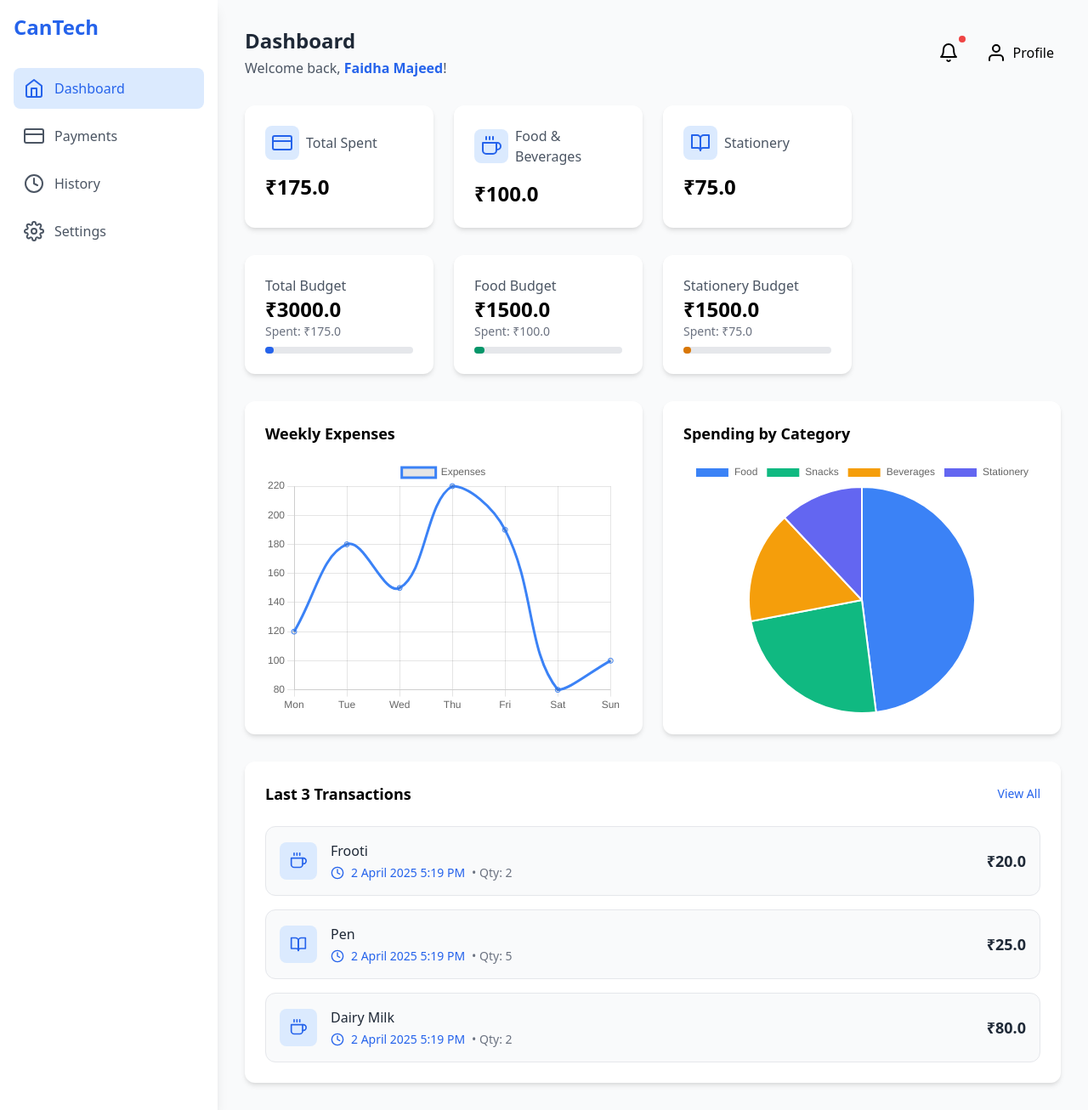
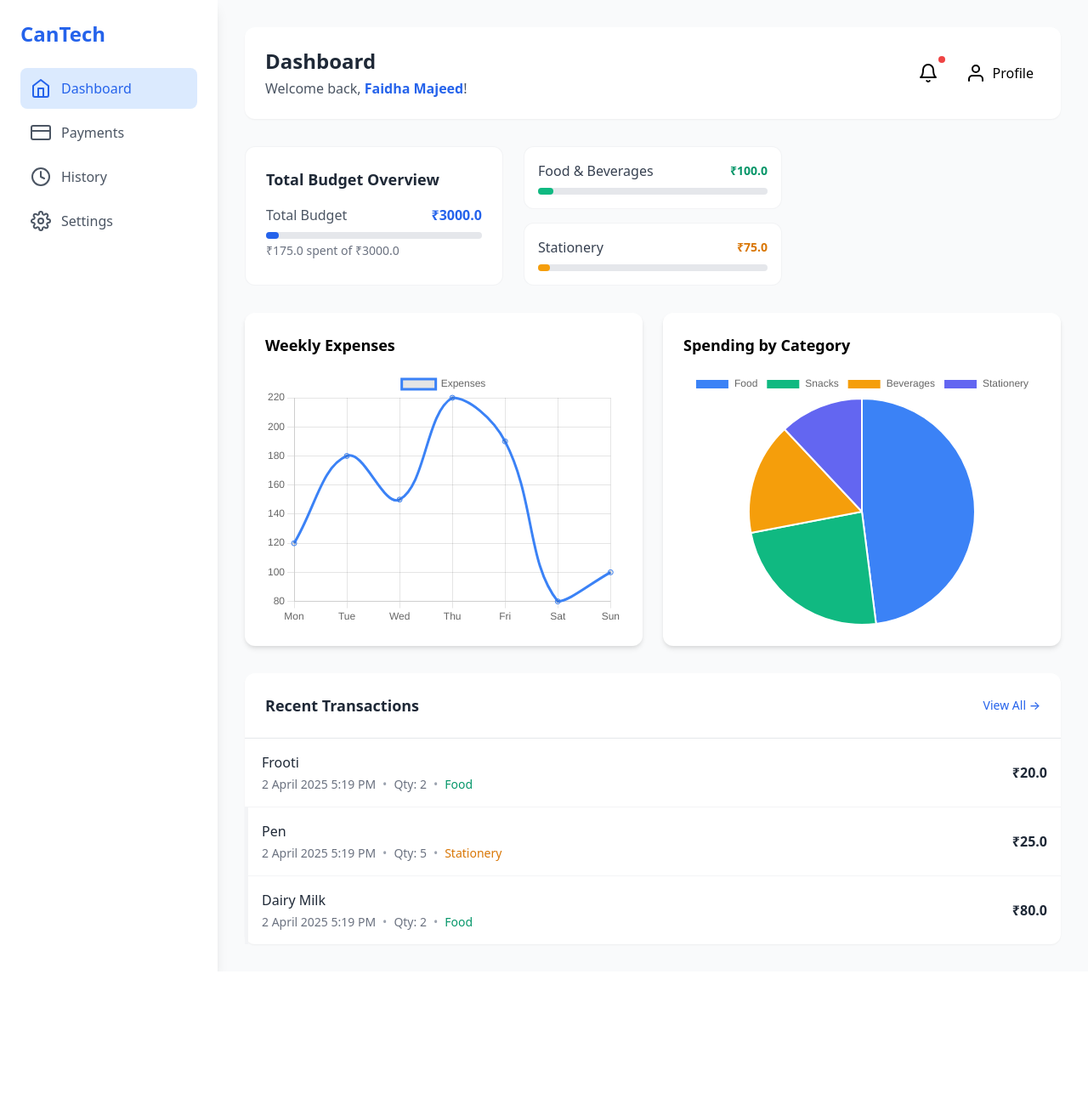
Before and after one commit to twwoface/PROJECT, a Flask app: page /dashboard in a window 1280 px wide. Shown: the whole page at 85% size. After the commit the page ends 1143 px from the top, so only its background shows below. Run offline with Flask 3, Linux system fonts and the light colour scheme; a user stored in the database is signed in; data comes from the database, SQL or seed files in the repository; some libraries are stand-ins or nearby versions.

Commit message:
optimized dashboard

```diff
--- a/templates/dashboard.html
+++ b/templates/dashboard.html
@@ -17,21 +17,47 @@
             top: 0;
             right: 0;
         }
+        .expense-card {
+            transition: all 0.3s ease;
+            border: 1px solid rgba(229, 231, 235, 0.5);
+        }
         .expense-card:hover {
-            transform: translateY(-2px);
-            transition: transform 0.2s ease;
+            transform: translateY(-4px);
+            box-shadow: 0 12px 24px rgba(0, 0, 0, 0.05);
+            border-color: #3B82F6;
         }
         .chart-container {
             height: 300px;
+            position: relative;
+        }
+        .progress-ring {
+            transition: all 0.3s ease;
+        }
+        .transaction-item {
+            transition: all 0.2s ease;
+            border-left: 4px solid transparent;
+        }
+        .transaction-item:hover {
+            border-left-color: #3B82F6;
+            background-color: #F8FAFC;
+        }
+        .sidebar-link {
+            transition: all 0.2s ease;
+            border-radius: 8px;
+            margin-bottom: 4px;
+        }
+        .sidebar-link:hover {
+            background-color: #EFF6FF;
+            color: #3B82F6;
         }
     </style>
 </head>
 <body class="bg-gray-50">
     <div class="flex min-h-screen">
-        <!-- Sidebar -->
-        <aside class="w-64 bg-white shadow-lg p-4 space-y-4">
-            <div class="text-2xl font-bold text-blue-600 mb-8">CanTech</div>
-            <nav class="space-y-2">
+        <!-- Sidebar with updated styling -->
+        <aside class="w-64 bg-white shadow-lg p-6 space-y-6">
+            <div class="text-2xl font-bold text-blue-600">CanTech</div>
+            <nav class="space-y-1">
                 <a href="{{ url_for('dashboard') }}" class="flex items-center space-x-3 bg-blue-100 text-blue-600 p-3 rounded-lg">
                     <i data-feather="home"></i>
                     <span>Dashboard</span>
@@ -59,8 +85,8 @@
 
         <!-- Main Content -->
         <main class="flex-1 p-8">
-            <!-- Header -->
-            <header class="flex justify-between items-center mb-8">
+            <!-- Header with welcome message -->
+            <header class="flex justify-between items-center mb-8 bg-white p-6 rounded-xl shadow-sm">
                 <div>
                     <h1 class="text-2xl font-bold text-gray-800">Dashboard</h1>
                     {% if user_name %}
@@ -79,82 +105,52 @@
                 </div>
             </header>
 
-            <!-- Expense Cards -->
-            <div class="grid grid-cols-1 md:grid-cols-2 lg:grid-cols-4 gap-6 mb-8">
-                <!-- Total Spent Card -->
-                <div class="expense-card bg-white p-6 rounded-xl shadow-md">
-                    <div class="flex justify-between items-start mb-4">
-                        <div class="flex items-center space-x-2">
-                            <div class="p-2 bg-blue-100 rounded-lg">
-                                <i data-feather="credit-card" class="text-blue-600"></i>
+            <!-- Summary Cards -->
+            <div class="grid grid-cols-1 md:grid-cols-2 lg:grid-cols-3 gap-6 mb-8">
+                <!-- Unified Budget Card -->
+                <div class="expense-card bg-white p-6 rounded-xl col-span-1 md:col-span-2 lg:col-span-1">
+                    <h3 class="text-lg font-semibold text-gray-800 mb-4">Total Budget Overview</h3>
+                    <div class="space-y-4">
+                        <div>
+                            <div class="flex justify-between mb-2">
+                                <span class="text-gray-600">Total Budget</span>
+                                <span class="text-blue-600 font-semibold">₹{{ total_budget }}</span>
                             </div>
-                            <h3 class="text-gray-600">Total Spent</h3>
+                            <div class="w-full bg-gray-200 rounded-full h-2">
+                                <div class="bg-blue-600 h-2 rounded-full" style="width: {{ (total_spent / total_budget) * 100 }}%;"></div>
+                            </div>
+                            <p class="text-sm text-gray-500 mt-1">₹{{ total_spent }} spent of ₹{{ total_budget }}</p>
                         </div>
-                    </div>
-                    <p class="text-2xl font-bold">₹{{ total_spent }}</p>
-                </div>
-
-                <!-- Food Card -->
-                <div class="expense-card bg-white p-6 rounded-xl shadow-md">
-                    <div class="flex justify-between items-start mb-4">
-                        <div class="flex items-center space-x-2">
-                            <div class="p-2 bg-blue-100 rounded-lg">
-                                <i data-feather="coffee" class="text-blue-600"></i>
-                            </div>
-                            <h3 class="text-gray-600">Food & Beverages</h3>
-                        </div>
-                    </div>
-                    <p class="text-2xl font-bold">₹{{ total_food }}</p>
-                </div>
-
-                <!-- Stationery Card -->
-                <div class="expense-card bg-white p-6 rounded-xl shadow-md">
-                    <div class="flex justify-between items-start mb-4">
-                        <div class="flex items-center space-x-2">
-                            <div class="p-2 bg-blue-100 rounded-lg">
-                                <i data-feather="book-open" class="text-blue-600"></i>
-                            </div>
-                            <h3 class="text-gray-600">Stationery</h3>
-                        </div>
-                    </div>
-                    <p class="text-2xl font-bold">₹{{ total_stationery  }}</p>
-                </div>
-            </div>
-
-            <!-- Budget Cards -->
-            <div class="grid grid-cols-1 md:grid-cols-2 lg:grid-cols-4 gap-6 mb-8">
-                <!-- Total Budget Card -->
-                <div class="expense-card bg-white p-6 rounded-xl shadow-md">
-                    <h3 class="text-gray-600">Total Budget</h3>
-                    <p class="text-2xl font-bold">₹{{ total_budget }}</p>
-                    <p class="text-sm text-gray-500">Spent: ₹{{ total_spent }}</p>
-                    <div class="w-full bg-gray-200 rounded-full h-2 mt-2">
-                        <div class="bg-blue-600 h-2 rounded-full" style="width: {{ (total_spent / total_budget) * 100 }}%;"></div>
                     </div>
                 </div>
 
-                <!-- Food Budget Card -->
-                <div class="expense-card bg-white p-6 rounded-xl shadow-md">
-                    <h3 class="text-gray-600">Food Budget</h3>
-                    <p class="text-2xl font-bold">₹{{ food_budget }}</p>
-                    <p class="text-sm text-gray-500">Spent: ₹{{ total_food }}</p>
-                    <div class="w-full bg-gray-200 rounded-full h-2 mt-2">
-                        <div class="bg-green-600 h-2 rounded-full" style="width: {{ (total_food / food_budget) * 100 }}%;"></div>
+                <!-- Category Spending Cards -->
+                <div class="grid grid-cols-1 gap-4">
+                    <!-- Food Budget -->
+                    <div class="expense-card bg-white p-4 rounded-xl">
+                        <div class="flex justify-between items-center mb-2">
+                            <h3 class="font-medium text-gray-700">Food & Beverages</h3>
+                            <span class="text-sm font-semibold text-green-600">₹{{ total_food }}</span>
+                        </div>
+                        <div class="w-full bg-gray-200 rounded-full h-2">
+                            <div class="bg-green-500 h-2 rounded-full" style="width: {{ (total_food / food_budget) * 100 }}%;"></div>
+                        </div>
                     </div>
-                </div>
 
-                <!-- Stationery Budget Card -->
-                <div class="expense-card bg-white p-6 rounded-xl shadow-md">
-                    <h3 class="text-gray-600">Stationery Budget</h3>
-                    <p class="text-2xl font-bold">₹{{ stationery_budget }}</p>
-                    <p class="text-sm text-gray-500">Spent: ₹{{ total_stationery }}</p>
-                    <div class="w-full bg-gray-200 rounded-full h-2 mt-2">
-                        <div class="bg-yellow-600 h-2 rounded-full" style="width: {{ (total_stationery / stationery_budget) * 100 }}%;"></div>
+                    <!-- Stationery Budget -->
+                    <div class="expense-card bg-white p-4 rounded-xl">
+                        <div class="flex justify-between items-center mb-2">
+                            <h3 class="font-medium text-gray-700">Stationery</h3>
+                            <span class="text-sm font-semibold text-yellow-600">₹{{ total_stationery }}</span>
+                        </div>
+                        <div class="w-full bg-gray-200 rounded-full h-2">
+                            <div class="bg-yellow-500 h-2 rounded-full" style="width: {{ (total_stationery / stationery_budget) * 100 }}%;"></div>
+                        </div>
                     </div>
                 </div>
             </div>
 
-            <!-- Charts -->
+            <!-- Charts Section -->
             <div class="grid grid-cols-1 lg:grid-cols-2 gap-6 mb-8">
                 <!-- Weekly Expenses Chart -->
                 <div class="bg-white p-6 rounded-xl shadow-md">
@@ -174,43 +170,39 @@
             </div>
 
             <!-- Recent Transactions -->
-            <div class="bg-white p-6 rounded-xl shadow-md">
-                <div class="flex justify-between items-center mb-6">
-                    <h3 class="text-lg font-semibold">Last 3 Transactions</h3>
-                    <a href="{{ url_for('history') }}" class="text-blue-600 hover:text-blue-800 text-sm">View All</a>
+            <div class="bg-white rounded-xl shadow-sm">
+                <div class="flex justify-between items-center p-6 border-b">
+                    <h3 class="text-lg font-semibold text-gray-800">Recent Transactions</h3>
+                    <a href="{{ url_for('history') }}" class="text-blue-600 hover:text-blue-800 text-sm font-medium">View All →</a>
                 </div>
-                <div class="space-y-4">
+                <div class="divide-y divide-gray-100">
                     {% if purchases %}
                         {% for purchase in purchases %}
-                        <div class="flex items-center justify-between p-4 bg-gray-50 hover:bg-blue-50 rounded-xl border border-gray-200 transition-all duration-200">
-                            <div class="flex items-center space-x-4">
-                                <div class="p-3 bg-blue-100 rounded-lg">
-                                    {% if purchase[4] == 'food' %}
-                                        <i data-feather="coffee" class="text-blue-600 w-5 h-5"></i>
-                                    {% else %}
-                                        <i data-feather="book-open" class="text-blue-600 w-5 h-5"></i>
-                                    {% endif %}
-                                </div>
+                        <div class="transaction-item p-4">
+                            <div class="flex justify-between items-center">
                                 <div>
                                     <p class="font-medium text-gray-800">{{ purchase[0] }}</p>
-                                    <div class="flex items-center space-x-2 mt-1">
-                                        <i data-feather="clock" class="w-4 h-4 text-blue-600"></i>
-                                        <p class="text-sm font-medium text-blue-600">{{ purchase[5] | datetimeformat }}</p>
-                                        <span class="text-sm text-gray-500">• Qty: {{ purchase[1] }}</span>
+                                    <div class="flex items-center mt-1">
+                                        <span class="text-sm text-gray-500">{{ purchase[5] | datetimeformat }}</span>
+                                        <span class="text-sm text-gray-400 mx-2">•</span>
+                                        <span class="text-sm text-gray-500">Qty: {{ purchase[1] }}</span>
+                                        <span class="text-sm text-gray-400 mx-2">•</span>
+                                        <span class="text-sm capitalize {{ 'text-green-600' if purchase[4] == 'food' else 'text-yellow-600' }}">
+                                            {{ purchase[4] }}
+                                        </span>
                                     </div>
                                 </div>
+                                <span class="font-semibold text-gray-800">₹{{ purchase[3] }}</span>
                             </div>
-                            <span class="font-bold text-lg text-gray-800">₹{{ purchase[3] }}</span>
                         </div>
                         {% endfor %}
                     {% else %}
-                        <div class="text-center text-gray-500 py-4">
+                        <div class="text-center text-gray-500 py-8">
                             <p>No recent transactions</p>
                         </div>
                     {% endif %}
                 </div>
             </div>
-
         </main>
     </div>
 
```
